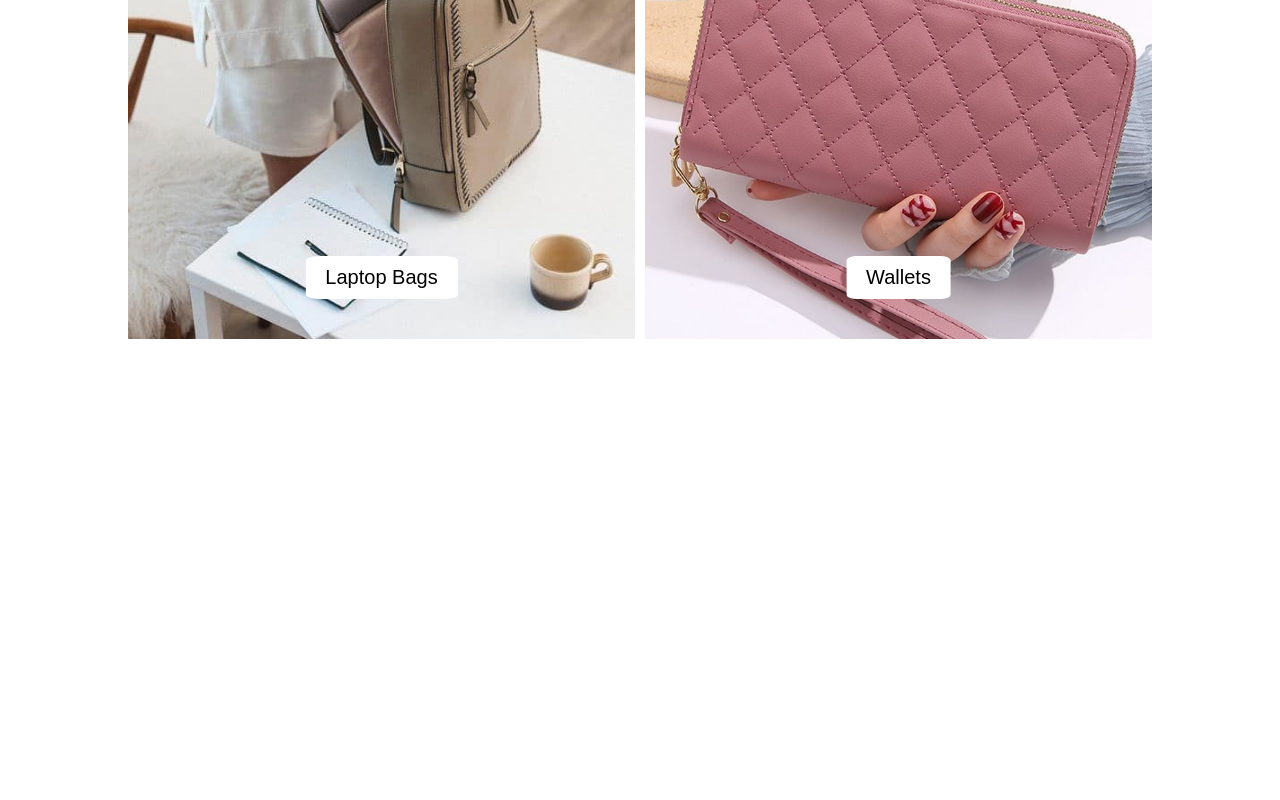
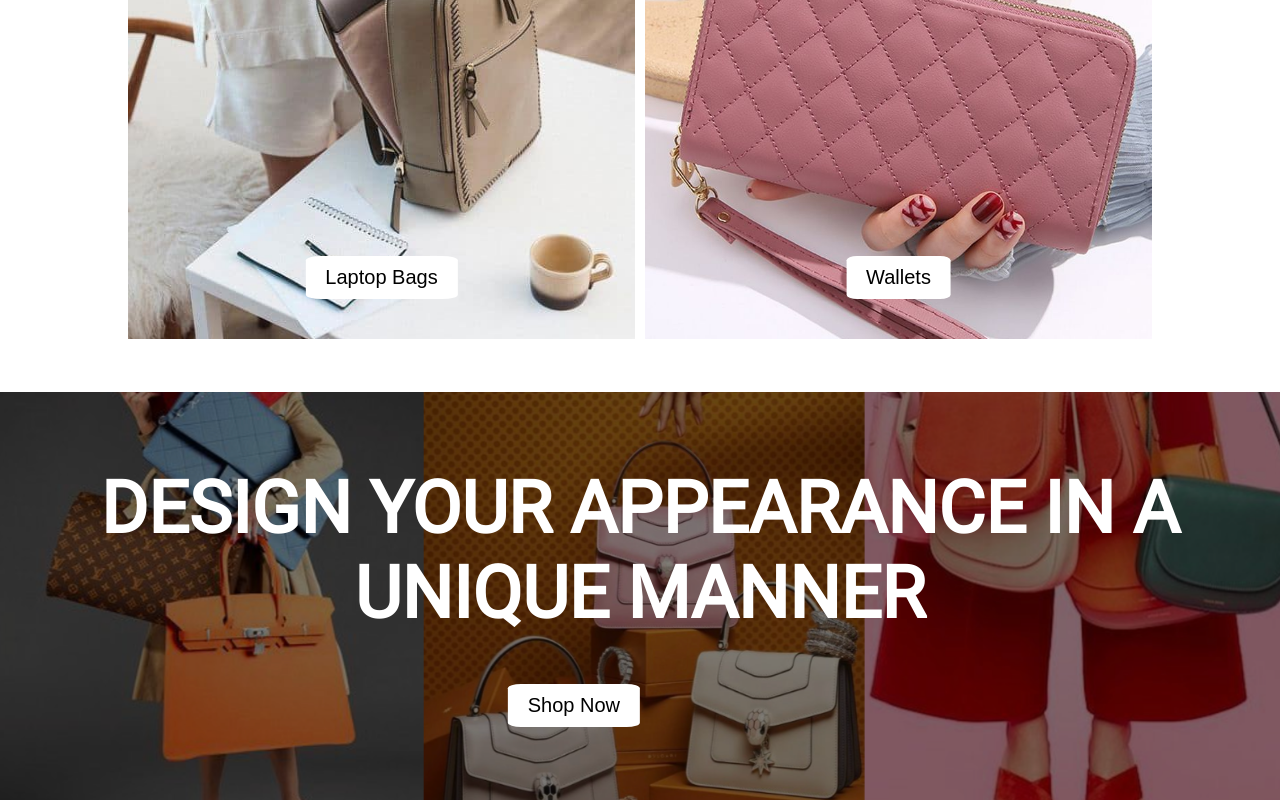
Before and after one commit to simranchawla20/Tohri_Bags, a React (Create React App) app: page / in a window 1280 px wide. Shown: the part 2149-2949 px from the top of the page. Before the commit the page ends 2493 px from the top, so only its background shows below. Built offline with nearby package versions, Linux system fonts and the light colour scheme.

Commit message:
Design your appearnace multiple banner done homepage

```diff
--- a/src/Pages/Homepage/Homepge.jsx
+++ b/src/Pages/Homepage/Homepge.jsx
@@ -54,31 +54,35 @@ function Homepge() {
           <span className='explore-categoryheading'>Explore Categories</span>
         </div>
         <div className='explore-categories-images-section'>
-          <div class="explore-category-image-wrapper" data-aos="fade-up">
+          <div className="explore-category-image-wrapper" data-aos="fade-up">
             <img src={slingBag} alt="Image 1"/>
-            <button class="image-button">Sling Bags</button>
+            <button className="image-button">Sling Bags</button>
           </div>
-          <div class="explore-category-image-wrapper" data-aos="fade-up">
+          <div className="explore-category-image-wrapper" data-aos="fade-up">
             <img src={toteBag} alt="Image 2"/>
-            <button class="image-button">Tote Bags</button>
+            <button className="image-button">Tote Bags</button>
           </div>
-          <div class="explore-category-image-wrapper" data-aos="fade-up">
+          <div className="explore-category-image-wrapper" data-aos="fade-up">
             <img src={shoulderBag} alt="Image 3"/>
-            <button class="image-button">Shoulder Bags</button>
+            <button className="image-button">Shoulder Bags</button>
           </div>
-          <div class="explore-category-image-wrapper" data-aos="fade-up">
+          <div className="explore-category-image-wrapper" data-aos="fade-up">
             <img src={handBag} alt="Image 4"/>
-            <button class="image-button">HandBags</button>
+            <button className="image-button">HandBags</button>
           </div>
-          <div class="explore-category-image-wrapper" data-aos="fade-up" >
+          <div className="explore-category-image-wrapper" data-aos="fade-up" >
             <img src={laptopBag} alt="Image 5"/>
-            <button class="image-button">Laptop Bags</button>
+            <button className="image-button">Laptop Bags</button>
           </div>
-          <div class="explore-category-image-wrapper" data-aos="fade-up">
+          <div className="explore-category-image-wrapper" data-aos="fade-up">
             <img src={walletBag} alt="Image 6"/>
-            <button class="image-button">Wallets</button>
+            <button className="image-button">Wallets</button>
           </div>
           </div>
+      </div>
+      <div className='multiple-banner'>
+        <span>Design your appearance in a <br></br> unique manner</span>
+        <button className="image-button">Shop Now</button>
       </div>
     </div>
   )
--- a/src/Pages/Homepage/homepage.scss
+++ b/src/Pages/Homepage/homepage.scss
@@ -125,3 +125,25 @@
     }
     border-radius: 10%;
   }
+  .multiple-banner{
+    background-image: url('../../Assets/Images/multiple\ banner.png');
+    background-size: cover;
+    background-position: center;
+    color: white;
+    height: 17em;
+    display: flex;
+    align-items: center;
+    justify-content: center;
+    font-size: 24px;
+    flex-direction: column;
+    gap: 2em;
+    margin-top: 2em;
+    .image-button{
+        position: inherit;
+    }
+    span{
+        text-transform: uppercase;
+        font-size: 3em;
+        font-weight: 600;
+    }
+  }
```
Also changed, not shown: src/Assets/Images/multiple banner.png (added).
